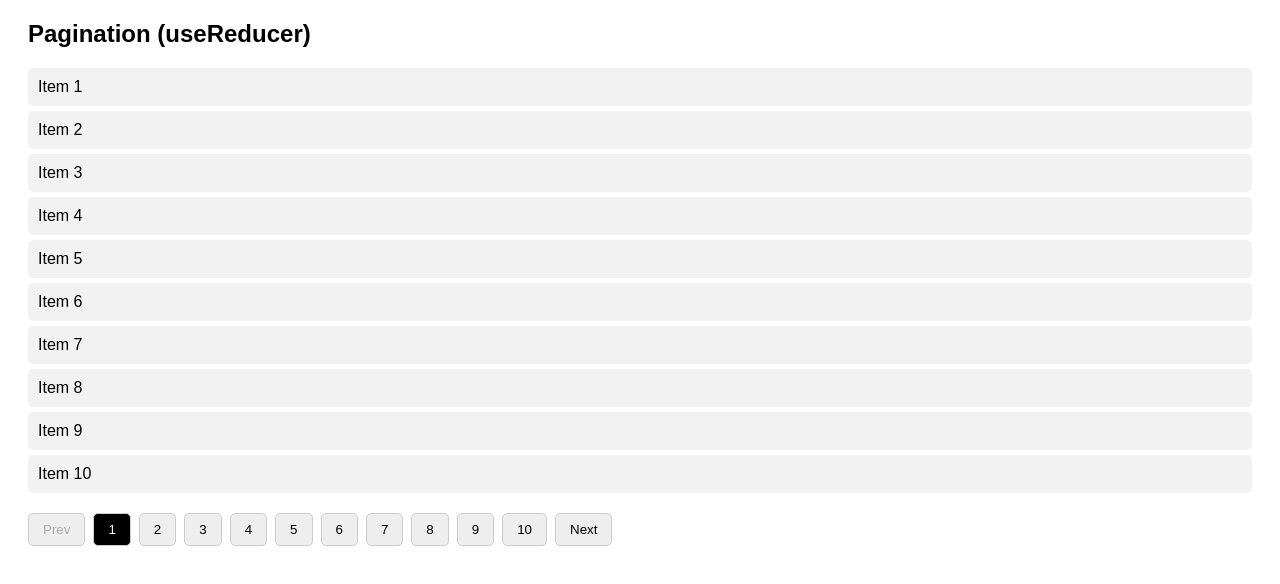
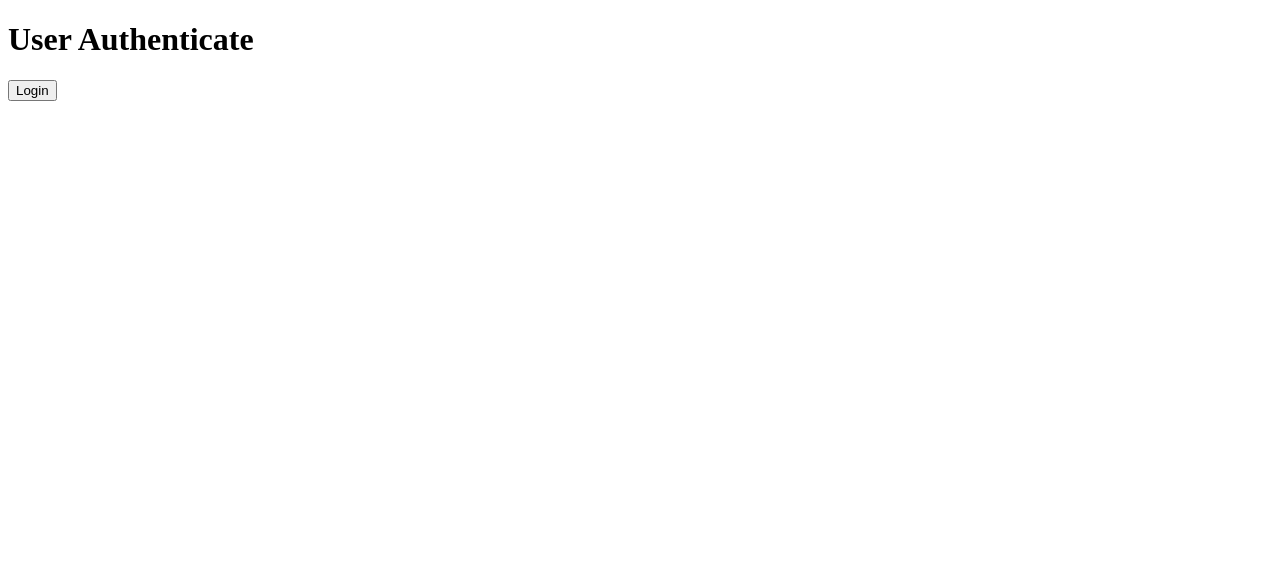
Before and after one commit to ani29dy/30-ReactJS-Problems, a React (Vite) app: page / in a window 1280 px wide. Shown: the top 584 px of the page. Built offline with nearby package versions, Linux system fonts and the light colour scheme.

Commit message:
Problem 24 added to App.jsx

```diff
--- a/src/App.jsx
+++ b/src/App.jsx
@@ -24,6 +24,8 @@ import ShoppingCart from "./Problems/20-Shopping";
 import Counter from "./Problems/21_Counter";
 import TaskList from "./Problems/22_ToDoList";
 import Pagination from "./Problems/23-UseReducePagination";
+import Authenticate from "./Problems/24_AuthUseContext";
+import { AuthProvider } from "./AuthContext";
 
 function App() {
   const item = [
@@ -65,7 +67,10 @@ function App() {
       {/* <ShoppingCart /> */}
       {/* <Counter /> */}
       {/* <TaskList /> */}
-      <Pagination />
+      {/* <Pagination /> */}
+      <AuthProvider>
+        <Authenticate />
+      </AuthProvider>
     </>
   );
 }
```
